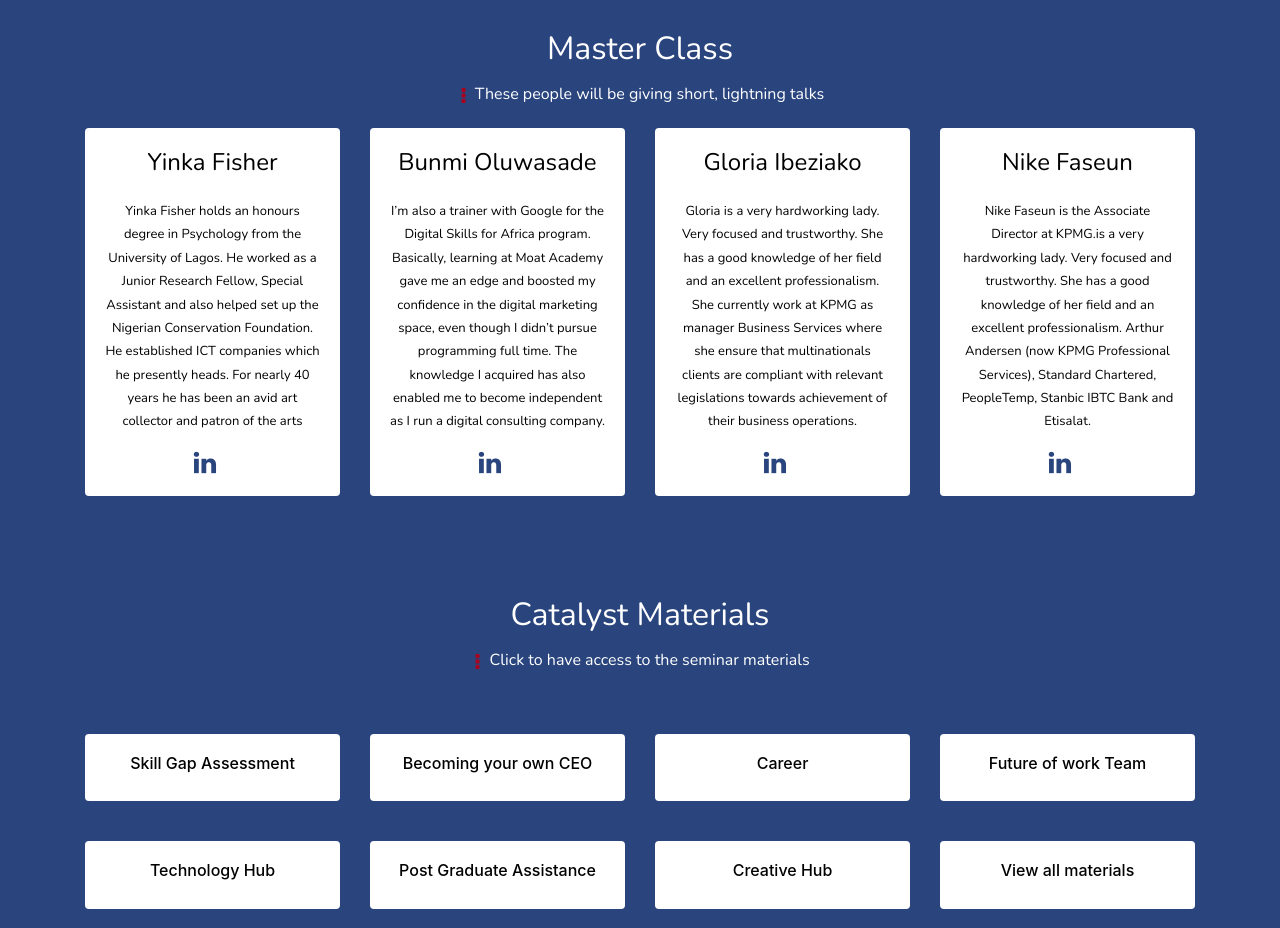
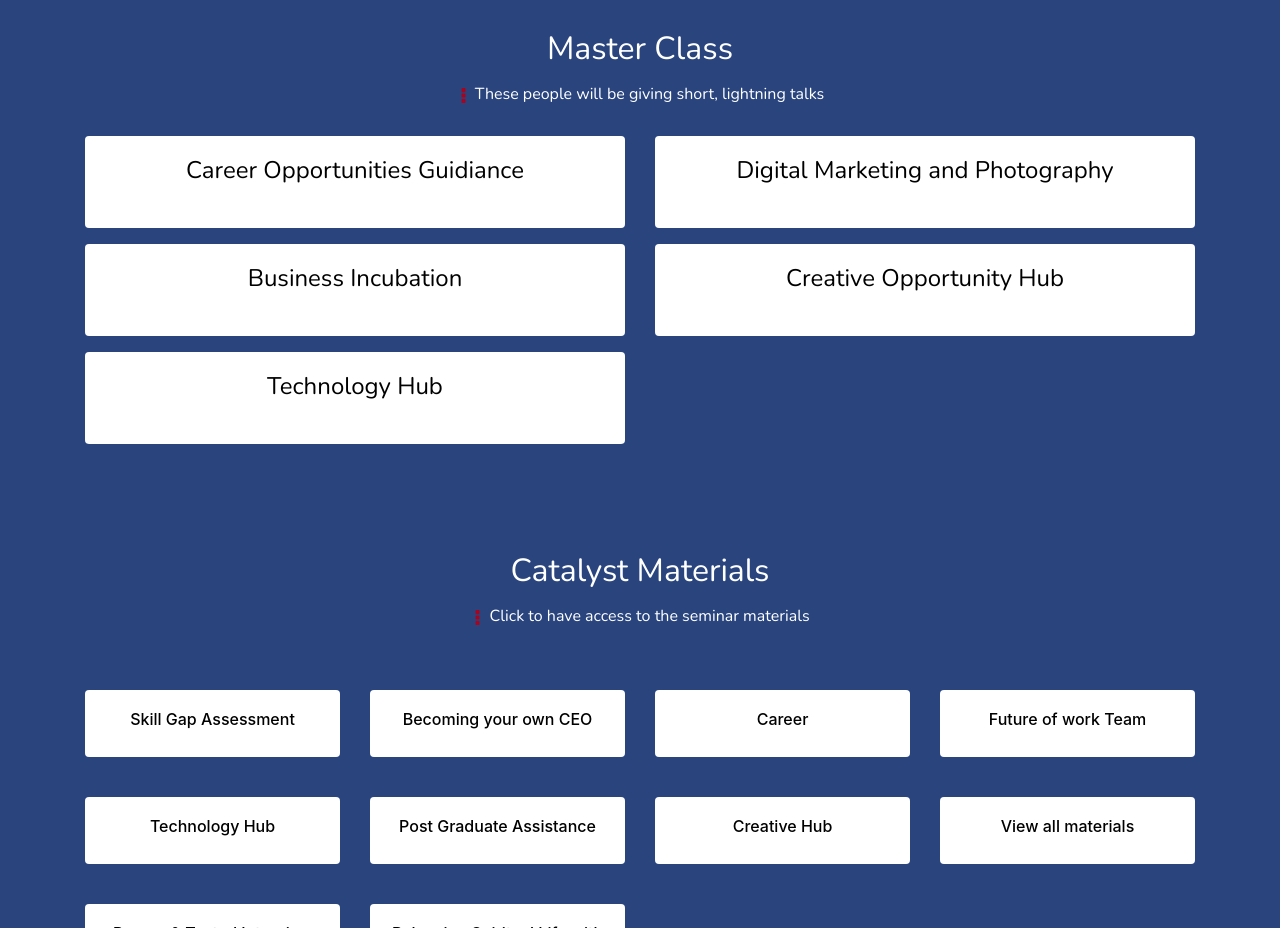
Before and after one commit to eni4sure/thecatalystsummit, a plain HTML site: page index.html in a window 1280 px wide. Shown: the part 2860-3788 px from the top of the page. Drawn offline with nearby package versions, Linux system fonts and the light colour scheme; files whose address does not match are found by name.

Commit message:
master class list update

```diff
--- a/index.html
+++ b/index.html
@@ -259,69 +259,35 @@
                 </div>
             </div>
             <div class="row">
-                <div class="col-md-3">
+                <div class="col-md-6 my-2">
                     <div class="speak-k2">
                         <!-- <img src="assets/img/unamed6.jpg" class="img-responsive" alt=""> -->
-                        <h2>Yinka Fisher</h2>
-                        <p>Yinka Fisher holds an honours degree in Psychology from the University of Lagos. He worked as
-                            a Junior Research Fellow, Special Assistant and also helped set up the Nigerian Conservation
-                            Foundation. He established ICT companies
-                            which he presently heads. For nearly 40 years he has been an avid art collector and patron
-                            of the arts
-                        </p>
+                        <h2>Career Opportunities Guidiance</h2>
 
-                        <a target="_blank"
-                            href="https://www.linkedin.com/in/olayinka-fisher-3a6624135/?originalSubdomain=ng">
-                            <i class="fa fa-linkedin"></i>
-                        </a>
                     </div>
                 </div>
-                <div class="col-md-3">
+                <div class="col-md-6 my-2">
                     <div class="speak-k2">
                         <!-- <img src="assets/img/unamed1.jpg" class="img-responsive" alt=""> -->
-                        <h2>Bunmi Oluwasade</h2>
-                        <p>I’m also a trainer with Google for the Digital Skills for Africa program. Basically, learning
-                            at Moat Academy gave me an edge and boosted my confidence in the digital marketing space,
-                            even though I didn’t pursue programming full
-                            time. The knowledge I acquired has also enabled me to become independent as I run a digital
-                            consulting company.
-
-                        </p>
-
-                        <a target="_blank" href="https://www.linkedin.com/in/bunmi-oluwasade/?originalSubdomain=ng">
-                            <i class="fa fa-linkedin"></i>
-                        </a>
+                        <h2>Digital Marketing and Photography</h2>
                     </div>
                 </div>
-                <div class="col-md-3">
+                <div class="col-md-6 my-2">
                     <div class="speak-k2">
                         <!-- <img src="assets/img/unamed3.jpg" class="img-responsive" alt=""> -->
-                        <h2>Gloria Ibeziako</h2>
-                        <p>Gloria is a very hardworking lady. Very focused and trustworthy. She has a good knowledge of
-                            her field and an excellent professionalism. She currently work at KPMG as manager Business
-                            Services where she ensure that multinationals
-                            clients are compliant with relevant legislations towards achievement of their business
-                            operations.</p>
-
-                        <a target="_blank"
-                            href="https://www.linkedin.com/in/gloria-ibeziako-42596110/?originalSubdomain=ng">
-                            <i class="fa fa-linkedin"></i>
-                        </a>
+                        <h2>Business Incubation</h2>
                     </div>
                 </div>
-                <div class="col-md-3">
+                <div class="col-md-6 my-2">
                     <div class="speak-k2">
                         <!-- <img src="assets/img/unamed5.jpg" class="img-responsive" alt=""> -->
-                        <h2>Nike Faseun </h2>
-                        <p>Nike Faseun is the Associate Director at KPMG.is a very hardworking lady. Very focused and
-                            trustworthy. She has a good knowledge of her field and an excellent professionalism. Arthur
-                            Andersen (now KPMG Professional Services), Standard
-                            Chartered, PeopleTemp, Stanbic IBTC Bank and Etisalat.</p>
-
-                        <a target="_blank"
-                            href="https://www.linkedin.com/in/nike-yomi-faseun-6757272a/?originalSubdomain=ng">
-                            <i class="fa fa-linkedin"></i>
-                        </a>
+                        <h2>Creative Opportunity Hub </h2>
+                    </div>
+                </div>
+                <div class="col-md-6 my-2">
+                    <div class="speak-k2">
+                        <!-- <img src="assets/img/unamed5.jpg" class="img-responsive" alt=""> -->
+                        <h2>Technology Hub </h2>
                     </div>
                 </div>
             </div>
```
